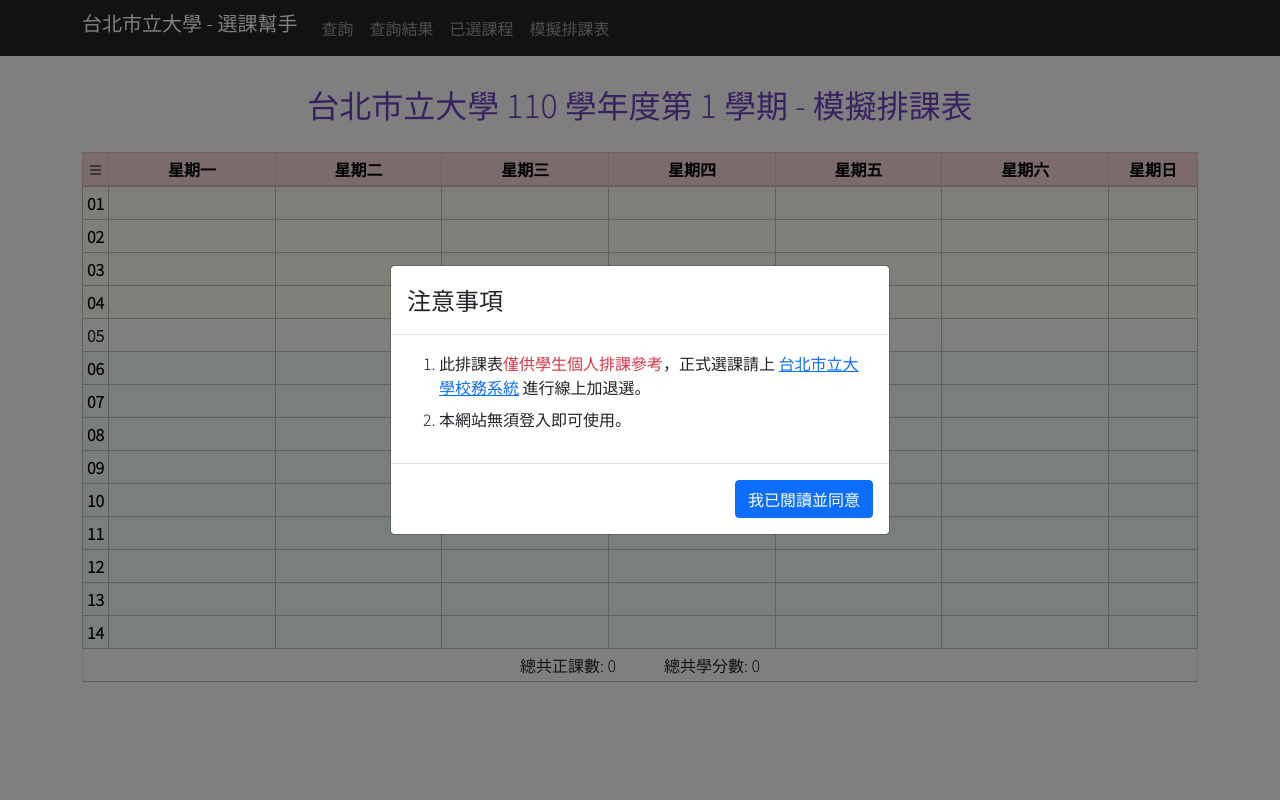
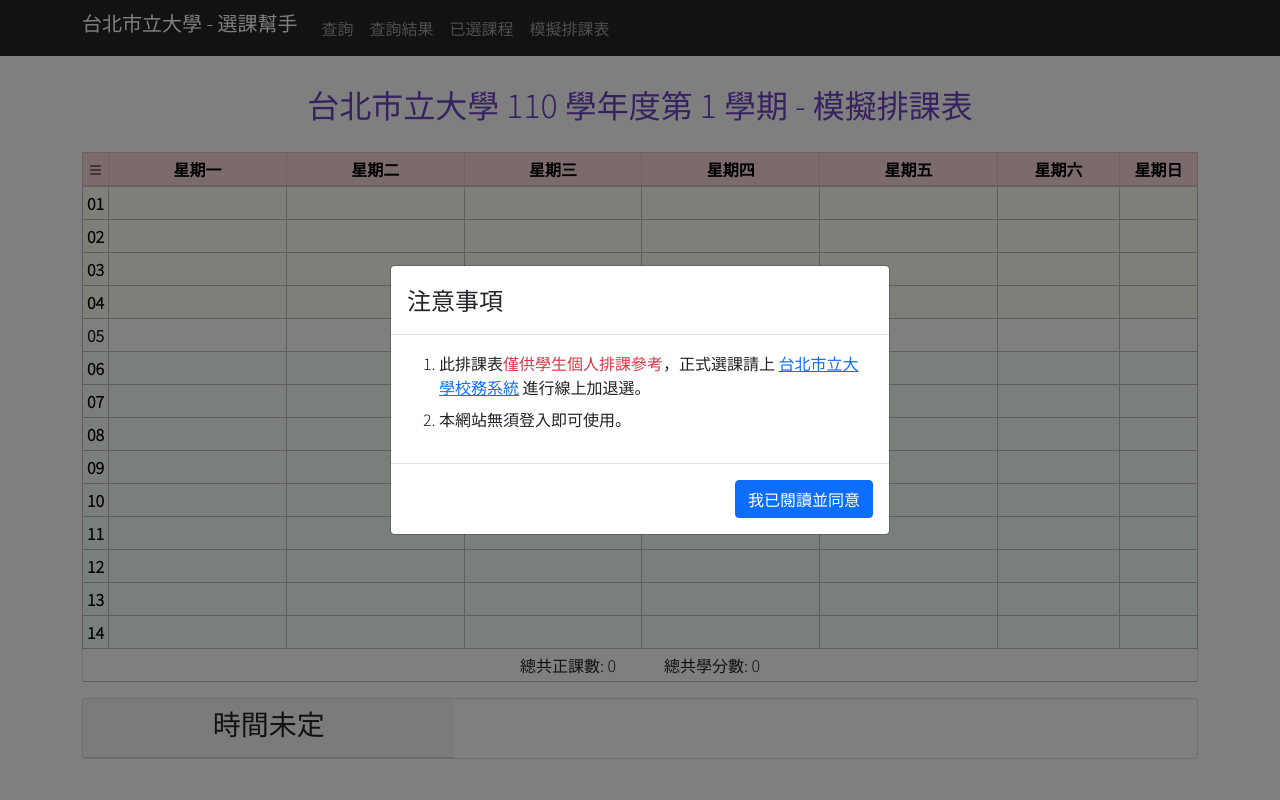
Before and after one commit to allen0099/UTaipei_Backend, a Flask app: page /my_table in a window 1280 px wide. Run offline with Flask 2, Linux system fonts and the light colour scheme.

Commit message:
fix: time not found class issue

```diff
--- a/routes/__init__.py
+++ b/routes/__init__.py
@@ -39,10 +39,13 @@ def my_table():
             classes.append(_c)
 
     __mapper__: dict = {
-        "一": 1, "二": 2, "三": 3, "四": 4, "五": 5, "六": 6, "日": 7,
+        "一": 1, "二": 2, "三": 3, "四": 4, "五": 5, "六": 6, "日": 7, "時間未定": 8, " ": 9
     }
     # https://stackoverflow.com/a/17109098
-    times.sort(key=lambda x: (int(x.time), __mapper__[x.weekday]))
+    times.sort(key=lambda x: (int(x.time if x.time != '' else 999), __mapper__[x.weekday]))
+
+    del __mapper__[" "]
+    del __mapper__["時間未定"]
 
     return render_template('schedule.html', times=times, classes=classes,
                            year=get_year(), semester=get_semester(), d_map=__mapper__,
--- a/templates/schedule.html
+++ b/templates/schedule.html
@@ -70,13 +70,13 @@
         <thead class="table-danger text-center">
         <tr>
             <th scope="col" style="width: 2%"><em class="bi bi-list"></em></th>
-            <th scope="col" style="width: 15%">星期一</th>
-            <th scope="col" style="width: 15%">星期二</th>
-            <th scope="col" style="width: 15%">星期三</th>
-            <th scope="col" style="width: 15%">星期四</th>
-            <th scope="col" style="width: 15%">星期五</th>
-            <th scope="col" style="width: 15%">星期六</th>
-            <th scope="col" style="width: 8%">星期日</th>
+            <th scope="col" style="width: 16%">星期一</th>
+            <th scope="col" style="width: 16%">星期二</th>
+            <th scope="col" style="width: 16%">星期三</th>
+            <th scope="col" style="width: 16%">星期四</th>
+            <th scope="col" style="width: 16%">星期五</th>
+            <th scope="col" style="width: 11%">星期六</th>
+            <th scope="col" style="width: 7%">星期日</th>
         </tr>
         </thead>
 
@@ -142,6 +142,30 @@
         </tr>
         </tfoot>
     </table>
+    <div class="card mb-3">
+        <div class="row g-0">
+            <div class="col-md-4">
+                <div class="card-header">
+                    <div class="card-title text-center">
+                        <h3>時間未定</h3>
+                    </div>
+                </div>
+            </div>
+            <div class="col-md-8">
+                <div class="card-body">
+                    <ul class="list-group list-group-flush">
+                        {% for time in times if time.weekday in ["時間未定", " "] %}
+                            <li class="list-group-item">
+                                <em class="bi bi-trash" onclick="remove_query('{{ time.class_id }}')"></em>
+                                {{ time.class_.id }} / {{ time.class_.chinese_name }} / {{ time.class_.category }} /
+                                學分數: {{ time.class_.points }}
+                            </li>
+                        {% endfor %}
+                    </ul>
+                </div>
+            </div>
+        </div>
+    </div>
 </div>
 {% include 'footerjs.html' %}
 <script>
```
